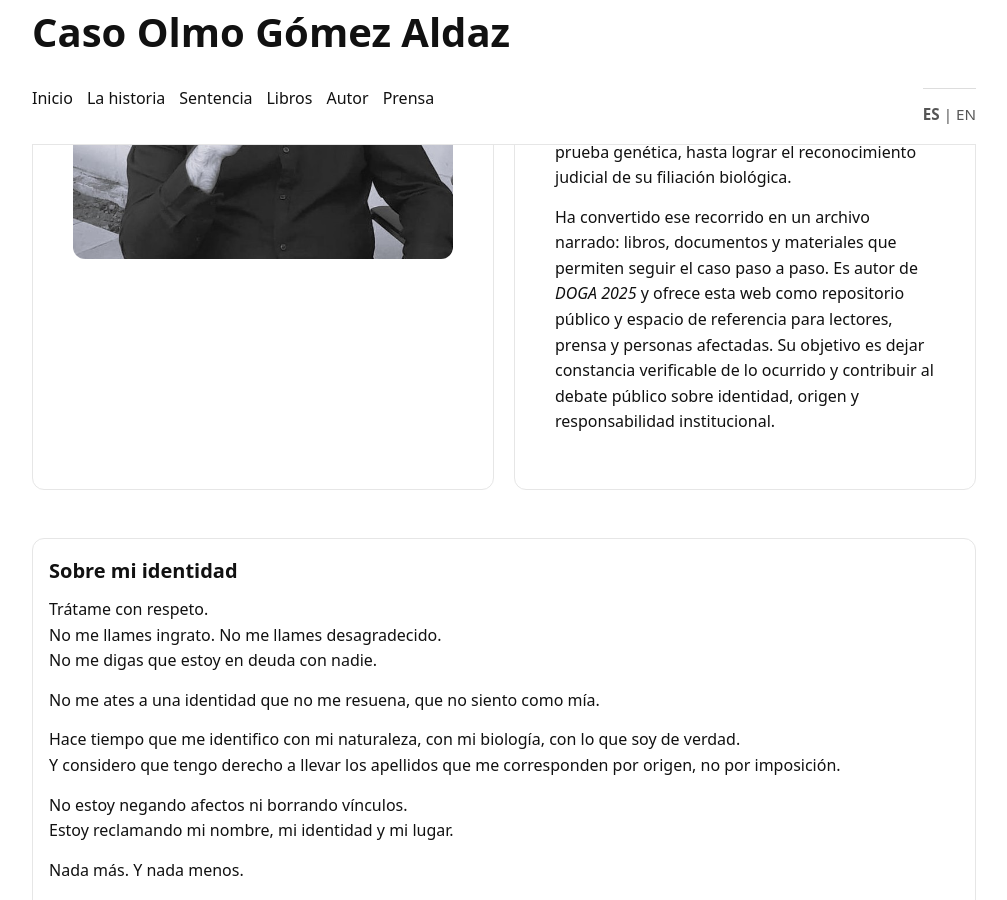
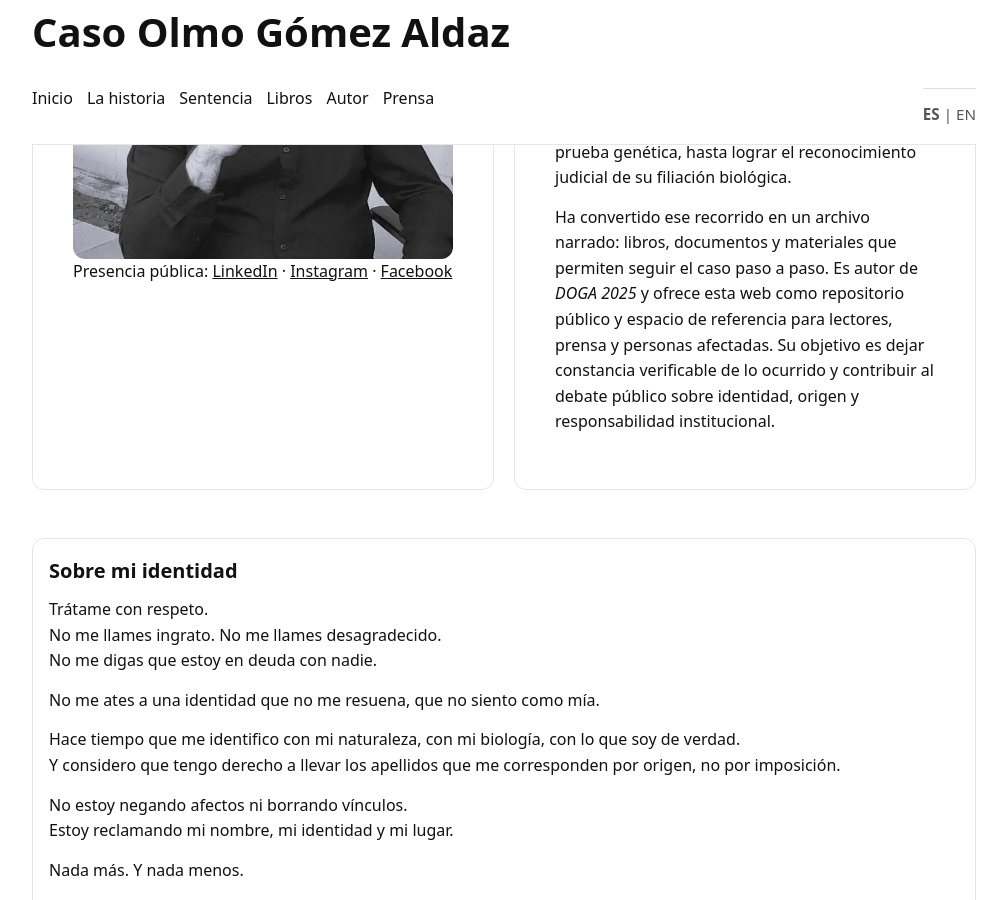
Before and after one commit to olmogaldaz/olmogaldaz.github.io, a Jekyll site: the page built from es/autor/index.html, in a window 1280 px wide and 900 px high, scrolled down 413 px. Shown: the whole window, without its empty margins (136-1143 px from the left). Built offline with Jekyll 4.4.1, drawn with Linux system fonts in a browser that asks for light colours.

Commit message:
Update index.html

```diff
--- a/es/autor/index.html
+++ b/es/autor/index.html
@@ -20,6 +20,14 @@
           <img src="/img/olmo-autor.jpg"
                alt="Olmo Gómez Aldaz"
                style="width:100%; height:auto; border-radius:12px; display:block;">
+
+          <p>
+            Presencia pública:
+            <a href="https://www.linkedin.com/in/olmogomezaldaz/" target="_blank" rel="noopener noreferrer">LinkedIn</a> ·
+            <a href="https://www.instagram.com/olmo.gomez.aldaz/" target="_blank" rel="noopener noreferrer">Instagram</a> ·
+            <a href="https://www.facebook.com/olmo.gomez.aldaz/" target="_blank" rel="noopener noreferrer">Facebook</a>
+          </p>
+
         </div>
 
         <div class="card hero">
```
